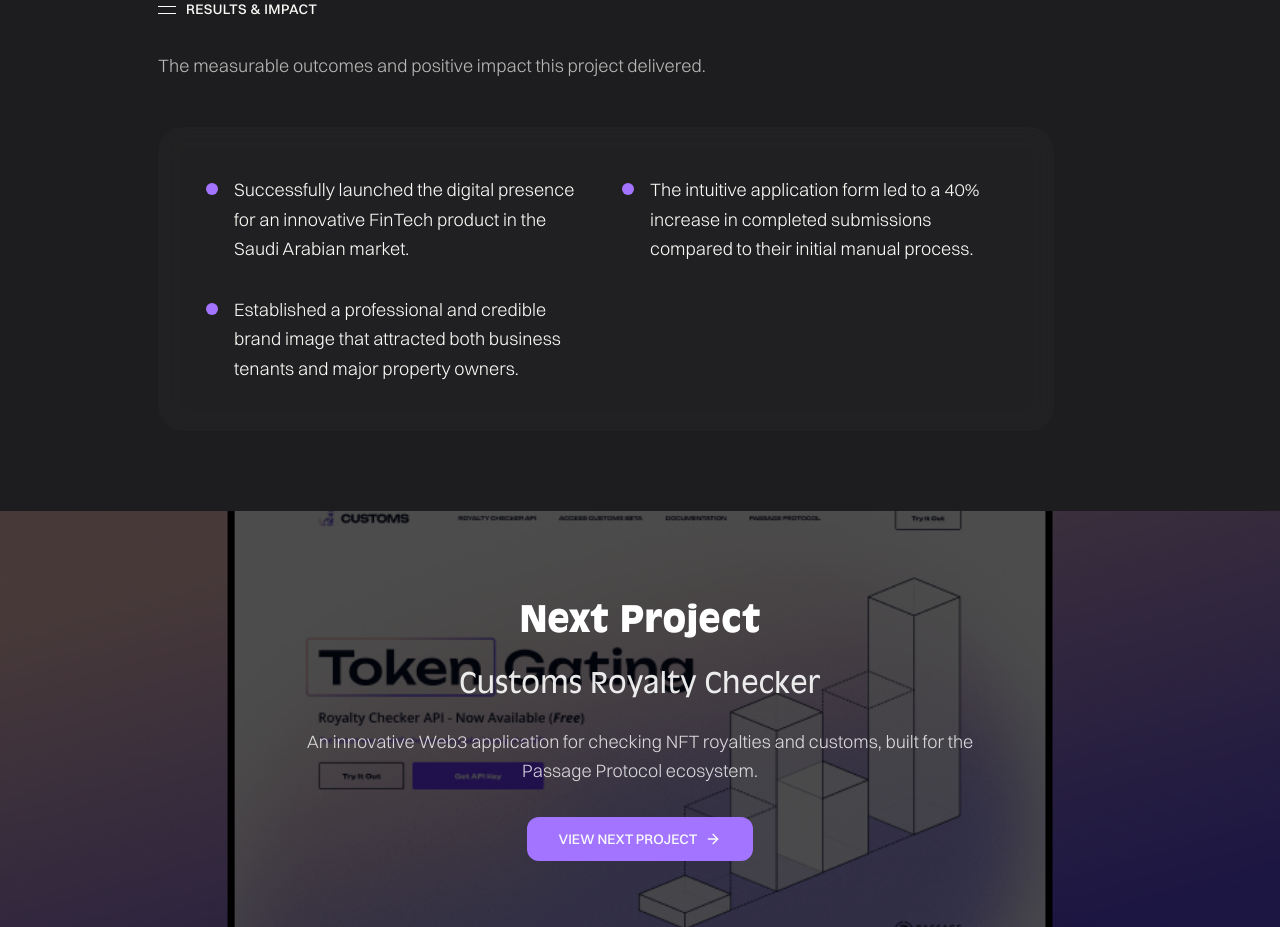
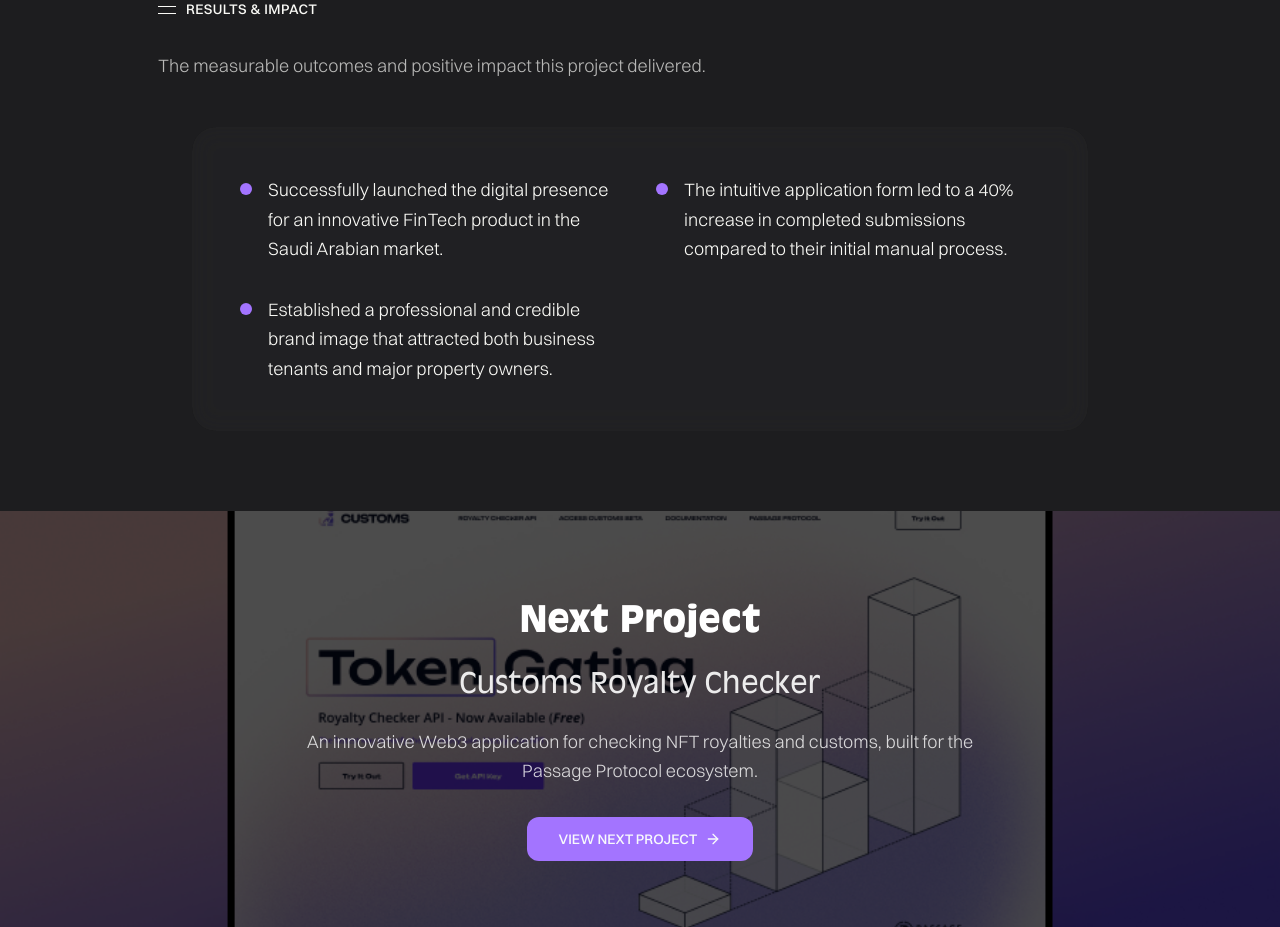
Before and after one commit to zeeshanjunaid/zeeshanjunaid.dev, a Next.js app: page /work/ajras in a window 1280 px wide. Shown: the part 3020-3947 px from the top of the page. Built offline with nearby package versions, Linux system fonts and the light colour scheme.

Commit message:
small fix for single work page

```diff
--- a/app/(root)/(routes)/work/[slug]/page.tsx
+++ b/app/(root)/(routes)/work/[slug]/page.tsx
@@ -400,7 +400,7 @@ export default function ProjectPage({ params }: ProjectPageProps) {
               </p>
             </motion.div>
 
-            <div className="relative rounded-3xl overflow-hidden max-w-4xl bg-light dark:bg-dark p-8 md:p-12">
+            <div className="relative rounded-3xl overflow-hidden max-w-4xl mx-auto bg-light dark:bg-dark p-8 md:p-12">
               <BlurBG className="rounded-3xl" />
               <div className="relative z-20">
                 {Array.isArray(project.results) ? (
```
